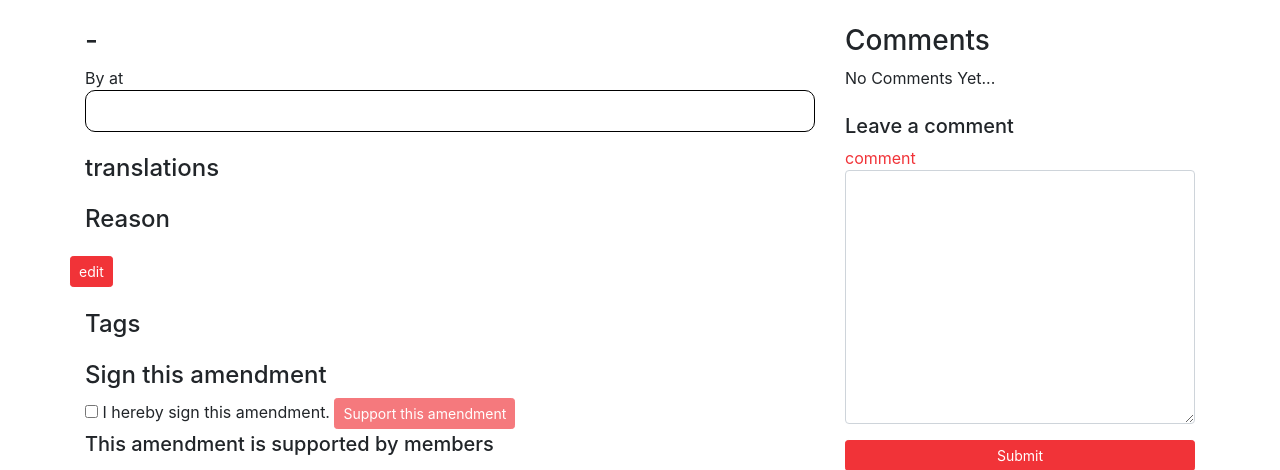
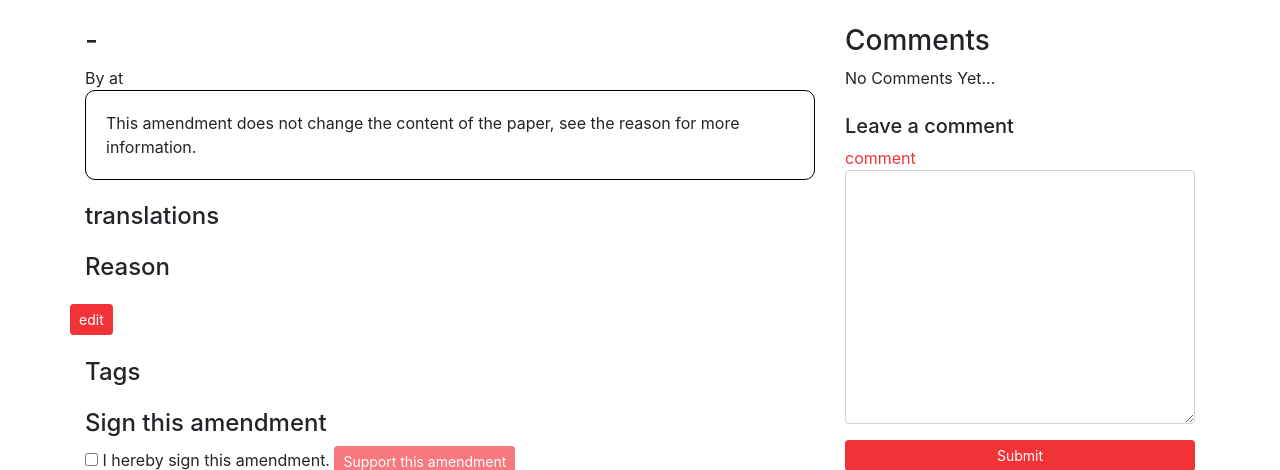
Before and after one commit to sacovo/digital-democracy, a Django app: template papers/templates/papers/amendment_detail.html in a window 1280 px wide. Shown: the part 76-546 px from the top of the page. Run offline with Django 3.2, Linux system fonts and the light colour scheme; the template is opened without the code that fills it: values that come from a table or form of the project are taken from there, others are empty; some libraries are stand-ins or nearby versions.

Commit message:
Hide the paper content in the detail view if no change

```diff
--- a/papers/templates/papers/amendment_detail.html
+++ b/papers/templates/papers/amendment_detail.html
@@ -20,9 +20,13 @@
       </span>
       <div id="paperContent" class="content">
         <article>
+          {% if amendment.start_index != amendment.end_index %}
           <div class="amendment-content">
             {{amendment.extract_content|safe}}
           </div>
+          {% else %}
+          <p>{% trans 'This amendment does not change the content of the paper, see the reason for more information.' %}</p>
+          {% endif %}
         </article>
       </div>
     </section>
```
Also changed, not shown: papers/locale/de/LC_MESSAGES/django.po.
